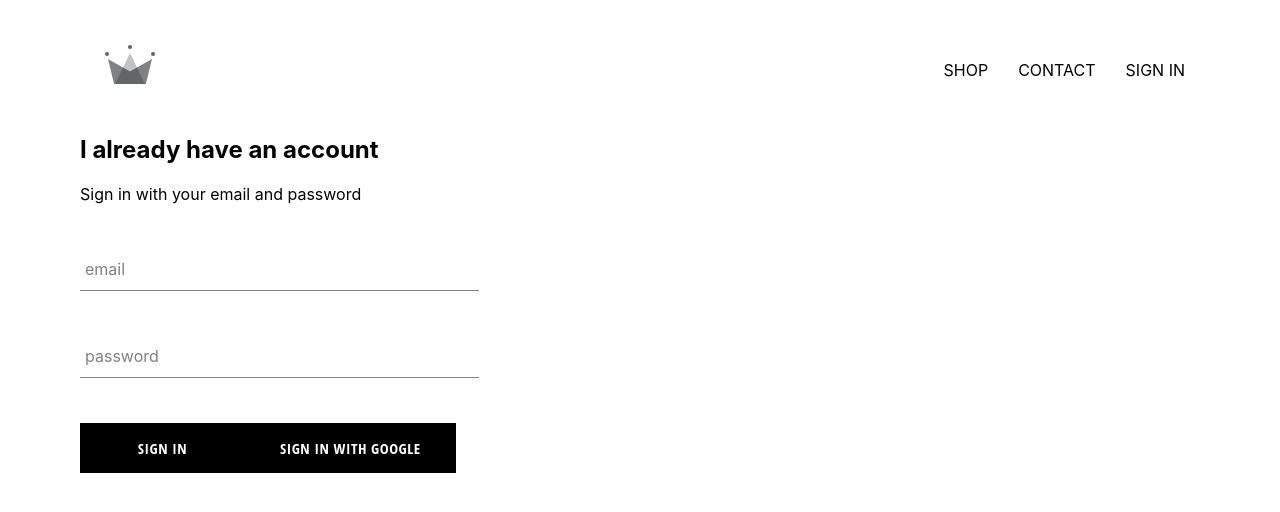
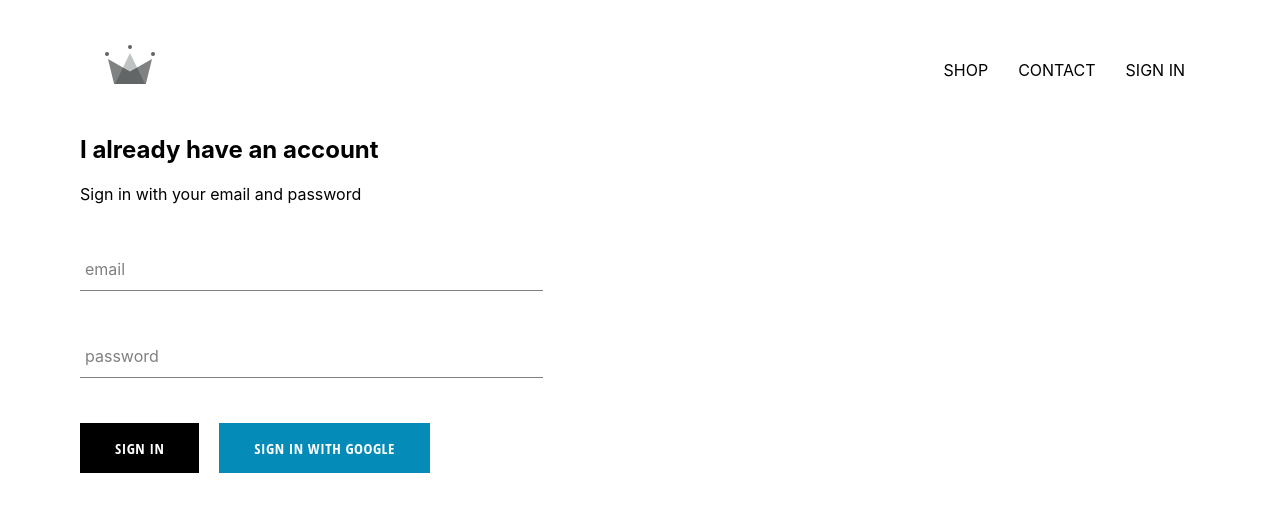
Before and after one commit to rasvanB/reactEcommerce, a React (Create React App) app: page /signin in a window 1280 px wide. Shown: the top 512 px of the page. Built offline with nearby package versions, Linux system fonts and the light colour scheme; no server answers.

Commit message:
added sign-out option to header and styled google log-in button

```diff
--- a/src/App.js
+++ b/src/App.js
@@ -30,7 +30,7 @@ class App extends React.Component {
     render() {
         return (
             <div className="App">
-                <Header></Header>
+                <Header currentUser={this.state.currentUser}></Header>
                 <Routes>
                     <Route exact path="/" element={<HomePage />} />
                     <Route exact path="/shop" element={<ShopPage />} />
--- a/src/components/custom-button/custom-button.component.jsx
+++ b/src/components/custom-button/custom-button.component.jsx
@@ -1,9 +1,14 @@
 import React from "react";
 import "./custom-button.styles.scss";
 
-const CustomButton = ({ children, ...otherProps }) => {
+const CustomButton = ({ children, isGoogleSignIn, ...otherProps }) => {
     return (
-        <button className="custom-button" {...otherProps}>
+        <button
+            className={`${
+                isGoogleSignIn ? "google-sign-in" : ""
+            } custom-button`}
+            {...otherProps}
+        >
             {children}
         </button>
     );
--- a/src/components/custom-button/custom-button.styles.scss
+++ b/src/components/custom-button/custom-button.styles.scss
@@ -1,5 +1,4 @@
 .custom-button {
-    min-width: 165px;
     width: auto;
     height: 50px;
     letter-spacing: 0.5px;
@@ -13,10 +12,21 @@
     font-weight: bolder;
     border: none;
     cursor: pointer;
+    white-space: nowrap;
 
     &:hover {
         background-color: white;
         color: black;
         border: 1px solid black;
     }
+
+    &.google-sign-in {
+        background-color: rgb(5, 139, 184);
+        color: white;
+        margin-left: 20px;
+        &:hover {
+            background-color: rgb(3, 122, 161);
+            border: none;
+        }
+    }
 }
--- a/src/components/header/header.component.jsx
+++ b/src/components/header/header.component.jsx
@@ -2,7 +2,8 @@ import React from "react";
 import "./header.styles.scss";
 import { Link } from "react-router-dom";
 import { ReactComponent as Logo } from "../../assets/crown.svg";
-const Header = () => {
+import { auth } from "../../firebase/firebase.utils";
+const Header = ({ currentUser }) => {
     return (
         <div className="header">
             <Link className="logo-container" to="/">
@@ -15,9 +16,15 @@ const Header = () => {
                 <Link className="option" to="/contact">
                     CONTACT
                 </Link>
-                <Link className="option" to="/signin">
-                    SIGN IN
-                </Link>
+                {currentUser ? (
+                    <div className="option" onClick={() => auth.signOut()}>
+                        SIGN OUT
+                    </div>
+                ) : (
+                    <Link className="option" to="/signin">
+                        SIGN IN
+                    </Link>
+                )}
             </div>
         </div>
     );
--- a/src/components/header/header.styles.scss
+++ b/src/components/header/header.styles.scss
@@ -23,6 +23,7 @@
                 transform: scale(1.05);
                 transition: transform 1s;
             }
+            cursor: pointer;
             white-space: nowrap;
             text-decoration: none;
             color: black;
--- a/src/components/sign-in/sign-in.component.jsx
+++ b/src/components/sign-in/sign-in.component.jsx
@@ -49,10 +49,12 @@ class SignIn extends React.Component {
                         label="password"
                         required
                     />
-                    <CustomButton type="submit">Sign In</CustomButton>
-                    <CustomButton onClick={signInWithGoogle}>
-                        Sign in with Google
-                    </CustomButton>
+                    <div className="buttons">
+                        <CustomButton type="submit">Sign In</CustomButton>
+                        <CustomButton onClick={signInWithGoogle} isGoogleSignIn>
+                            Sign in with Google
+                        </CustomButton>
+                    </div>
                 </form>
             </div>
         );
--- a/src/components/sign-in/sign-in.styles.scss
+++ b/src/components/sign-in/sign-in.styles.scss
@@ -1,8 +1,13 @@
 .sign-in {
-    width: 30vw;
+    max-width: 35vw;
     display: flex;
     flex-direction: column;
     .title {
         margin: 10px 0;
     }
+
+    .buttons {
+        display: flex;
+        justify-content: flex-start;
+    }
 }
```
